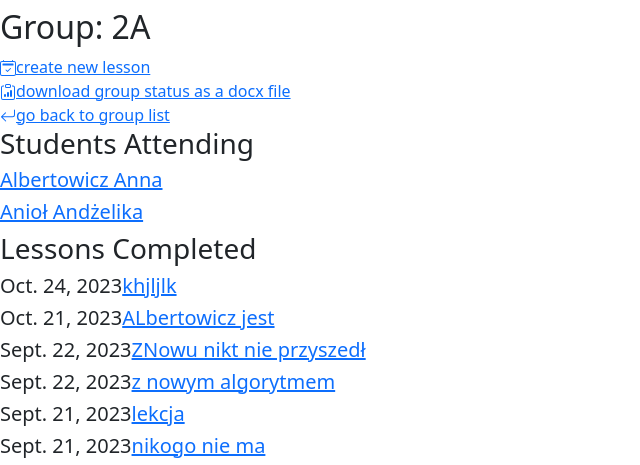
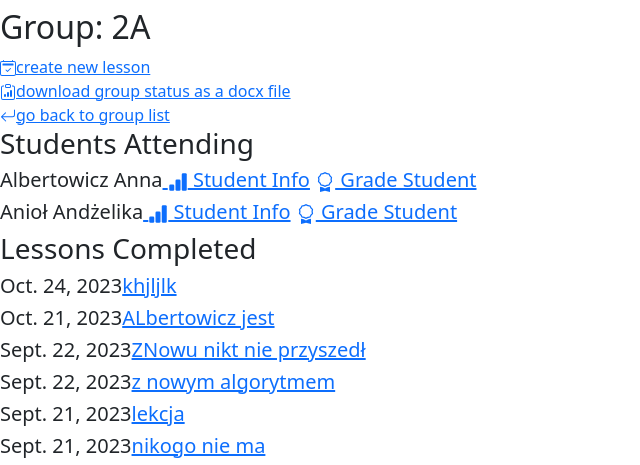
Before and after one commit to p-kuznicki/schoolmanager, a Django app: the page made by groups/urls.py in a window 1280 px wide. Shown: the part 19-484 px from the top of the page, without its empty margins (0-640 px from the left). Run offline with Django 4.2, Linux system fonts and the light colour scheme; data comes from the database, SQL or seed files in the repository.

Commit message:
added grade deletion, minor corrections

```diff
--- a/groups/urls.py
+++ b/groups/urls.py
@@ -8,6 +8,7 @@ urlpatterns = [
         path('<str:lvl>/edit/<int:pk>/', views.edit_lesson, name='edit_lesson'),
         path('<str:lvl>/<int:pk>/', views.student_info, name='student_info'),
         path('<str:lvl>/<int:pk>/grade/', views.single_grade, name ='single_grade'),
+        path('<str:lvl>/<int:pk>/delete/<int:pk2>/', views.delete_grade, name='delete_grade'),
         path('<str:lvl>/<int:pk>/edit/<int:pk2>/', views.edit_grade, name ='edit_grade'),
         path('<str:lvl>/status/', views.get_status, name='get_status'),
 ]
--- a/groups/views.py
+++ b/groups/views.py
@@ -9,7 +9,15 @@ from django.utils import timezone
 
 # Create your views here.
 
+def delete_grade(request, lvl, pk, pk2):
+    student = get_object_or_404(Student, pk=pk)
+    grade = get_object_or_404(SingleGrade, pk=pk2)
 
+    if request.method == 'POST':
+        grade.delete()
+        return redirect(reverse('student_info', args=[lvl, pk]))
+
+    return render(request, 'groups/delete_grade_confirm.html', {'student': student, 'grade': grade})
 
 
 
--- a/templates/groups/group_lessons.html
+++ b/templates/groups/group_lessons.html
@@ -20,7 +20,11 @@
 <h3>Students Attending</h3>
 
 {% for student in students_in %}
-<h5><a href="{% url 'student_info' lvl=group.level  pk=student.pk %}">{{student}}</a></h5>
+<h5>{{student}}<a href="{% url 'student_info' lvl=group.level  pk=student.pk %}">
+			{% include './icons/bar-chart-fill.svg' %}   Student Info</a>
+		<a href="{% url 'single_grade' lvl=group.level pk=student.pk %}">
+		    	{% include './icons/award.svg' %}   Grade Student</a></h5>
+
 {% endfor %}
 
 
--- a/templates/groups/student_info.html
+++ b/templates/groups/student_info.html
@@ -3,12 +3,12 @@
 <h3>{{student}}</h3>
 
 <a href="{% url 'single_grade' lvl=group.level pk=student.pk %}">
-		    {% include './icons/bar-chart-fill.svg' %}Grade Student</a>
+		    {% include './icons/award.svg' %}Grade Student</a>
 		    <br>
 <h4>Grades:</h4>
 
 {% for grade in grades %}
-<h5>{{grade.grade}} {{grade.description}} {{grade.date}}<a href="{% url 'edit_grade' lvl=group.level pk=student.pk pk2=grade.pk %}">edit grade</a></h5></h5>
+<h5>{{grade.grade}} {{grade.description}} {{grade.date}}<a href="{% url 'edit_grade' lvl=group.level pk=student.pk pk2=grade.pk %}">edit grade</a><a href="{% url 'delete_grade' lvl=group.level pk=student.pk pk2=grade.pk %}">delete grade</a></h5>
 {% endfor %}
 
 <h4>Absencies:</h4>
```
Also changed, not shown: templates/groups/delete_grade_confirm.html (added, +14 -0 lines), db.sqlite3, templates/groups/icons/award.svg (added).
